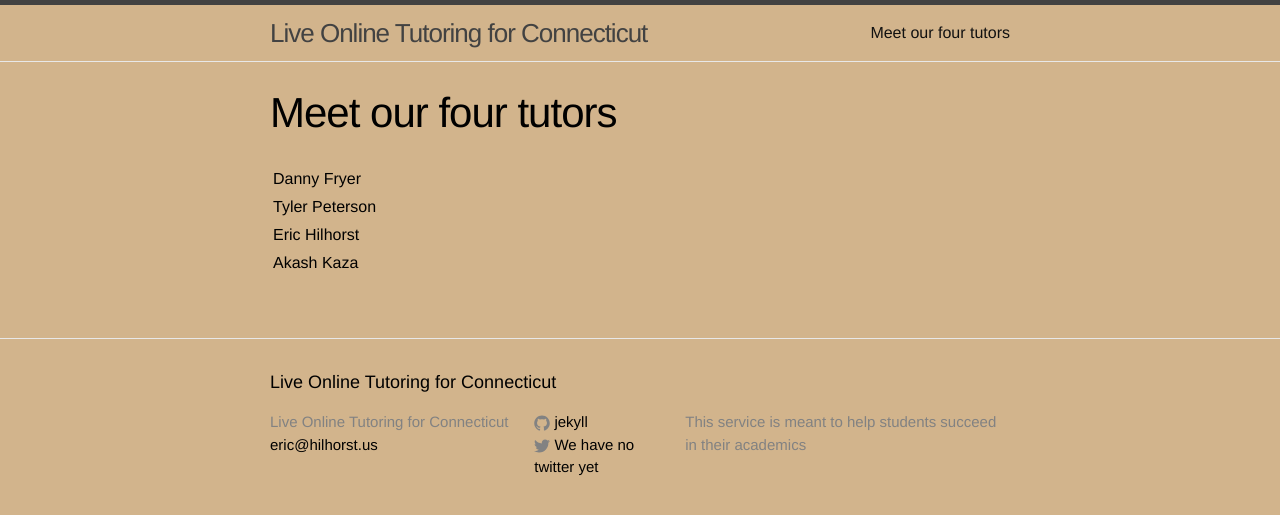
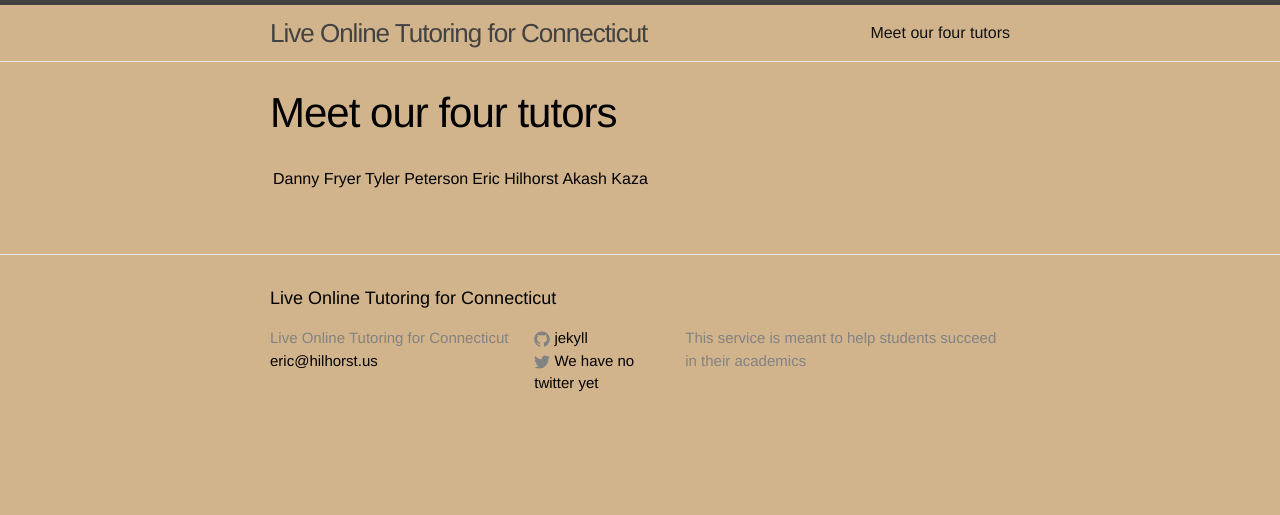
Before and after one commit to pepe454/pepe454.github.io, a Jekyll site: the page built from about.md, in a window 1280 px wide. Shown: the top 515 px of the page. Built offline with Jekyll 4.4.1, drawn with Linux system fonts in a browser that asks for light colours.

Commit message:
Update about.md

```diff
--- a/about.md
+++ b/about.md
@@ -7,14 +7,8 @@ permalink: /about/
 
   <tr>
     <td>Danny Fryer</td>
-  </tr>
-  <tr>
     <td>Tyler Peterson</td>
-  </tr>
-  <tr>
     <td>Eric Hilhorst</td>
-  </tr>
-  <tr>
     <td>Akash Kaza</td>
   </tr>
 </table>
```
